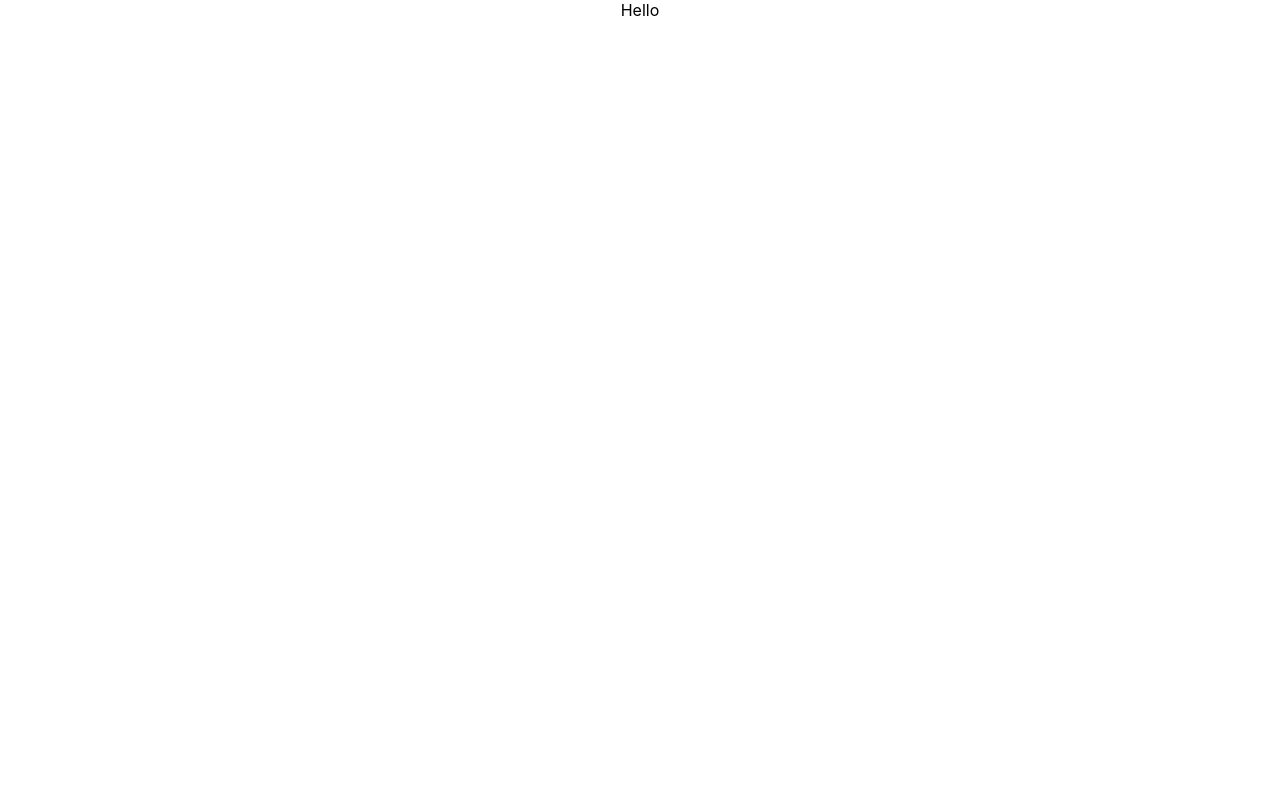
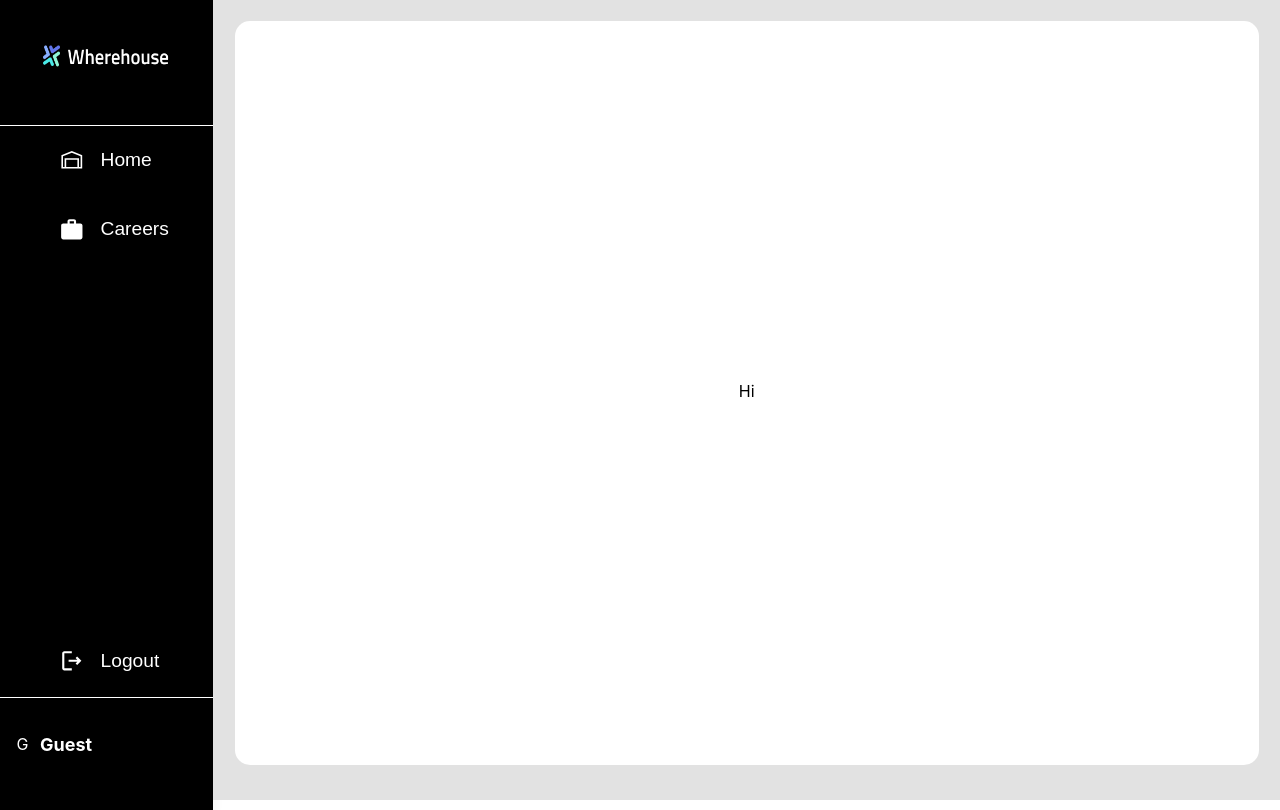
Before and after one commit to garvit1166/wherehouse-FE, a React (Create React App) app: page / in a window 1280 px wide. Built offline with nearby package versions, Linux system fonts and the light colour scheme.

Commit message:
feat: added sidenav

```diff
--- a/src/App.js
+++ b/src/App.js
@@ -1,12 +1,18 @@
-
+import { Route, Routes } from 'react-router-dom';
 import './App.css';
+import Home from './pages/Home/Home';
+import MainPage from './pages/MainPage/MainPage';
 
 function App() {
-  return (
-    <div className="App">
-      Hello
-    </div>
-  );
+  return (
+    <div className="App">
+    <Routes>
+      <Route path="/" element={<MainPage/>}>
+          <Route index element={<Home />} />
+      </Route>
+    </Routes>
+  </div>
+  );
 }
 
-export default App;
+export default App;
--- /dev/null
+++ b/src/component/SideNav/NavItem.jsx
@@ -0,0 +1,50 @@
+import { Flex, Icon, Menu, MenuButton, Text, Tooltip } from "@chakra-ui/react";
+import { Link } from "react-router-dom";
+
+const NavItem = ({
+    title,
+    icon,
+    headProps,
+    link,
+}) => {
+    return (
+        <Flex
+            mb="2"
+            direction="column"
+            w="100%"
+            alignItems={"flex-start"}
+            px={"5"}
+            py="2.5"
+            background={'none'}
+            _hover={{ backgroundColor: "gray" }}
+            cursor="pointer"
+            {...headProps}
+        >
+            <Menu placement="right">
+                <MenuButton w="100%" ml={["0rem", "0rem", "0rem", "3rem"]} bg='none' border={'none'}>
+                    <Link to={`${link}`} style={{textDecoration:'none'}}>
+                        <Flex align="center">
+                            <Icon
+                                as={icon}
+                                fontSize="1.6rem"
+                                color="white"
+                                alignItems={"flex-start"}
+                            />
+                            <Text
+                                ml="1rem"
+                                color='white'
+                                textDecoration='none !important'
+                                fontSize="1.2rem"
+                                display={"flex"}
+                            >
+                                {title}
+                            </Text>
+                        </Flex>
+                    </Link>
+                </MenuButton>
+            </Menu>
+        </Flex>
+    );
+};
+
+export default NavItem;
--- /dev/null
+++ b/src/component/SideNav/SideNav.jsx
@@ -0,0 +1,102 @@
+import {
+    Box,
+    Flex,
+    Link,
+    Image,
+    Divider,
+    Avatar,
+    Heading,
+} from "@chakra-ui/react";
+import NavItem from "./NavItem";
+import { MdOutlineLogout } from "react-icons/md";
+import { navItems } from "./config";
+import { useState } from "react";
+import logo from '../../assets/logo.png'
+
+const Sidebar = () => {
+    const [username, setUsername] = useState("Guest")
+    return (
+        <Flex
+            h="91.2vh"
+            w='100%'
+            boxShadow="0 4px 12px 0 rgba(0,0,0,0.05)"
+            flexDir="column"
+            justifyContent="space-between"
+            bg="black"
+            color="white"
+            py="2.5rem"
+        >
+            <Flex
+                flexDir="column"
+                alignItems={"flex-start"}
+                as="nav"
+                grow="1"
+            >
+                <Flex w="100%" px={"5"} justify="center" mb="2%">
+                    <Link href="/" w='80%' h='100%'>
+                        <Image
+                            w="80%"
+                            h='100%'
+                            src={logo}
+                            alt='Logo'
+                            m='auto'
+                            loading='eager'
+                        />
+                    </Link>
+                </Flex>
+                <Flex
+                    pt="1"
+                    w='100%'
+                    px={"5"}
+                    flexDir="column"
+                    alignItems={"flex-start"}
+                >
+                    <Divider />
+                </Flex>
+                <Box mt="2rem" w="100%" borderTop="1px solid white">
+                    {navItems.map((item) => {
+                        return (
+                            <NavItem
+                                key={item.id}
+                                icon={item.icon}
+                                title={item.name}
+                                link={item.link}
+                            />
+                        );
+                    })}
+                </Box>
+                <NavItem
+                    icon={MdOutlineLogout}
+                    title="Logout"
+                    headProps={{ mt: "auto" }}
+                    link={'/'}
+                />
+            </Flex>
+            <Flex
+                pt="1"
+                px={"5"}
+                flexDir="column"
+                alignItems={"flex-start"}
+                borderTop="1px solid white"
+            >
+                <Divider display={"flex"} />
+                <Flex mt={4} align="center">
+                    <Box w="35px">
+                        <Avatar name={username} size={["sm", "sm", "sm", "md"]} src="" />
+                    </Box>
+                    <Flex
+                        flexDir="row"
+                        ml={["2", "2", "2", "6"]}
+                        display={"flex"}
+                    >
+                        <Flex alignItems="center">
+                            <Heading as="h2" fontSize="18px" mr="0.5rem">{username} </Heading>
+                        </Flex>
+                    </Flex>
+                </Flex>
+            </Flex>
+        </Flex>
+    )
+};
+
+export default Sidebar;
--- /dev/null
+++ b/src/component/SideNav/config.js
@@ -0,0 +1,17 @@
+import { MdOutlineWork } from "react-icons/md";
+import { LiaWarehouseSolid } from "react-icons/lia";
+
+  export const navItems = [
+    {
+      id: 1,
+      name: 'Home',
+      icon: LiaWarehouseSolid,
+      link: '/',
+    },
+    {
+      id: 2,
+      name: 'Careers',
+      icon: MdOutlineWork,
+      link: '/',
+    },
+  ];
--- /dev/null
+++ b/src/pages/Home/Home.jsx
@@ -0,0 +1,22 @@
+import { Flex, Divider } from "@chakra-ui/react";
+
+
+export default function Home() {
+    return (
+        <Flex bg="#e2e2e2" h='100vh' w='100%'>
+            <Flex
+                direction="column"
+                h="93vh"
+                m='2%'
+                bg="white"
+                borderRadius="15px"
+                w='100%'
+            >
+                <Divider colorScheme="blackAlpha" boxShadow="4px 4px 7px #403d3d !important" />
+                <Flex h="95%" justify="center" align="center" overflowY="auto" w="100%" >
+                    Hi
+                </Flex>
+            </Flex>
+        </Flex>
+    );
+}
--- /dev/null
+++ b/src/pages/MainPage/MainPage.css
@@ -0,0 +1,13 @@
+.landing-page{
+      display: flex;
+      width:100% ;
+      height:97.5vh;
+    }
+    .sideNav{
+      width: 20%
+    }
+    .outlet{
+     position: relative;
+     width: 100%;
+     padding: 8 12;
+    }
--- /dev/null
+++ b/src/pages/MainPage/MainPage.jsx
@@ -0,0 +1,19 @@
+import { Outlet } from "react-router-dom"
+import { Flex } from "@chakra-ui/react";
+import Sidebar from "../../component/SideNav/SideNav";
+
+import './MainPage.css';
+
+const MainPage = () =>{
+    return(
+        <Flex className="landing-page">
+            <Flex className="sideNav">
+                <Sidebar/>
+            </Flex>
+            <Flex className="outlet">
+                <Outlet/>
+            </Flex>
+        </Flex>
+    )
+}
+export default MainPage
```
Also changed, not shown: src/assets/logo.png (added).
